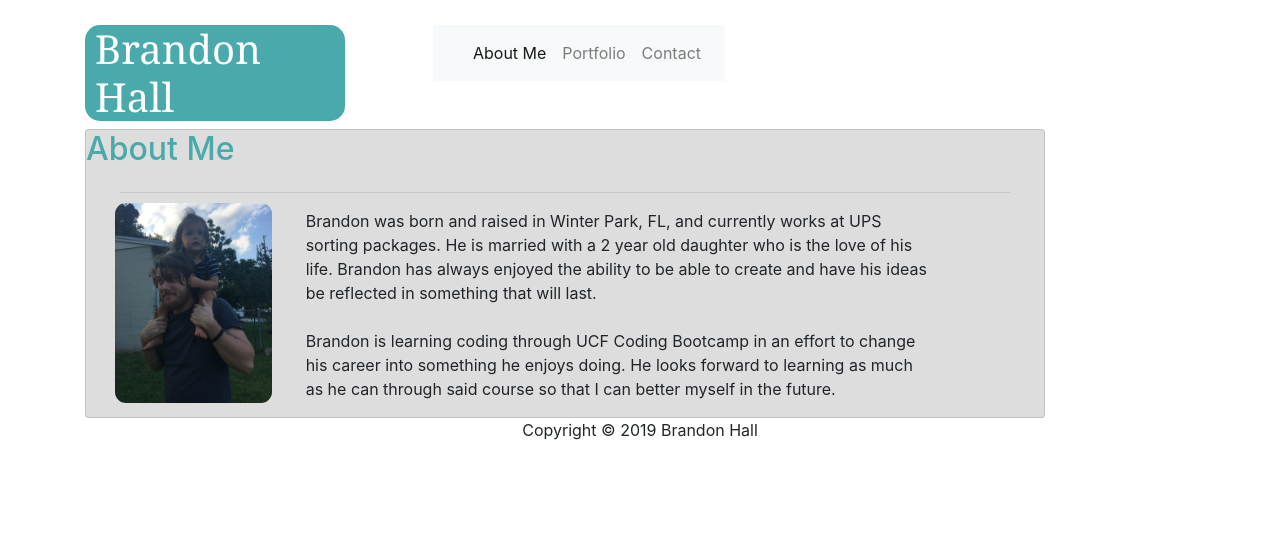
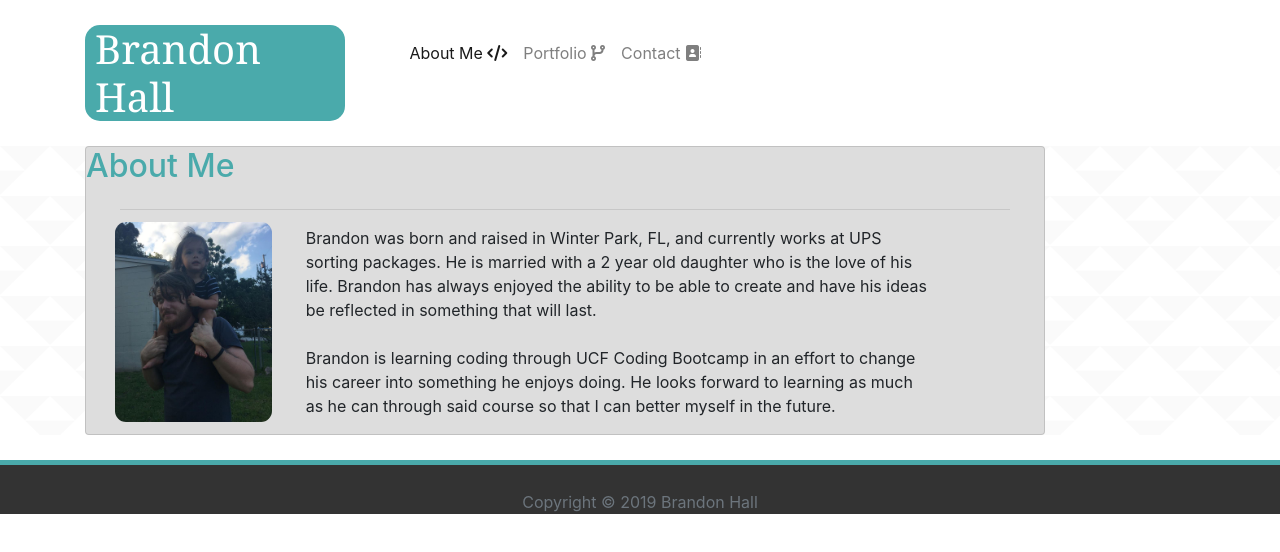
Before and after one commit to Sofa-KB/HW2, a plain HTML site: page index.html in a window 1280 px wide. Drawn offline with nearby package versions, Linux system fonts and the light colour scheme.

Commit message:
footer, background, nav icons

```diff
--- a/assets/css/style.css
+++ b/assets/css/style.css
@@ -9,7 +9,7 @@ h2 {
 img {
     border-radius: 15px;
     left: 40px;
-    bottom: 10px;
+    bottom: 8px;
 }
 
 .header {
@@ -25,6 +25,12 @@ img {
 .card {
     background-color: #dddddd;
 }
+
+.main{
+    background-image: url(../images/background.png);
+    width: 100%;
+}
+
 .col-sm-2 {
     padding: 4px;
 }
@@ -35,7 +41,11 @@ img {
 
 .container {
     margin-top: 25px;
-    background-image: url(../images/);
+    margin-bottom: 25px;
+}
+
+.headHr {
+    width: 100%;
 }
 
 .hr {
@@ -53,3 +63,9 @@ img {
 .submit {
     margin-bottom: 10px;
 }
+
+.footer {
+    background-color: #333333;
+    border-top: solid 5px;
+    border-color: #4aaaab;
+}
--- a/index.html
+++ b/index.html
@@ -7,10 +7,11 @@
     <link rel="stylesheet" href="https://stackpath.bootstrapcdn.com/bootstrap/4.4.1/css/bootstrap.min.css"
         integrity="sha384-Vkoo8x4CGsO3+Hhxv8T/Q5PaXtkKtu6ug5TOeNV6gBiFeWPGFN9MuhOf23Q9Ifjh" crossorigin="anonymous">
     <link rel="stylesheet" type="text/css" href="assets/css/style.css">
+    <script src="https://kit.fontawesome.com/1f42ba01ff.js" crossorigin="anonymous"></script>
 </head>
 
 <div id="navWrapper">
-    <nav class="navbar navbar-expand-lg navbar-light bg-light float-md-right">
+    <nav class="navbar navbar-expand-lg navbar-light float-md-right">
         <a class="navbar-brand" href="#"></a>
         <button class="navbar-toggler" type="button" data-toggle="collapse" data-target="#navbarSupportedContent"
             aria-controls="navbarSupportedContent" aria-expanded="false" aria-label="Toggle navigation">
@@ -20,13 +21,13 @@
         <div class="collapse navbar-collapse" id="navbarSupportedContent">
             <ul class="navbar-nav mr-auto">
                 <li class="nav-item active">
-                    <a class="nav-link" href="index.html">About Me <span class="sr-only">(current)</span></a>
+                    <a class="nav-link" href="index.html">About Me <i class="fas fa-code"></i><span class="sr-only">(current)</span></a>
                 </li>
                 <li class="nav-item">
-                    <a class="nav-link" href="portfolio.html">Portfolio <span class="sr-only">(current)</span></a>
+                    <a class="nav-link" href="portfolio.html">Portfolio <i class="fas fa-code-branch"></i><span class="sr-only">(current)</span></a>
                 </li>
                 <li class="nav-item">
-                    <a class="nav-link" href="contact.html">Contact <span class="sr-only">(current)</span></a>
+                    <a class="nav-link" href="contact.html">Contact <i class="fas fa-address-book"></i><span class="sr-only">(current)</span></a>
                 </li>
             </ul>
         </div>
@@ -40,6 +41,11 @@
             <h1 class="page-header">Brandon Hall</h1>
         </header>
     </div>
+</div>
+
+<div class="main">
+
+<div class="container">
 
     <div class="card">
 
@@ -66,14 +72,19 @@
 
         </div>
 
-
-
-
-
     </div>
 
 </div>
 
-<footer class="text-center">Copyright &copy; 2019 Brandon Hall</footer>
+</div>
+
+<footer class="footer">
+    <div class="container">
+        <div class="text-center">
+        <span class="text-muted">Copyright &copy; 2019 Brandon Hall</span>
+    </div>
+    </div>
+</footer>
+
 
 </html>
```
Also changed, not shown: Untitled-1.html (added, +36 -0 lines), contact.html (+9 -4 lines), portfolio.html (+5 -5 lines).
